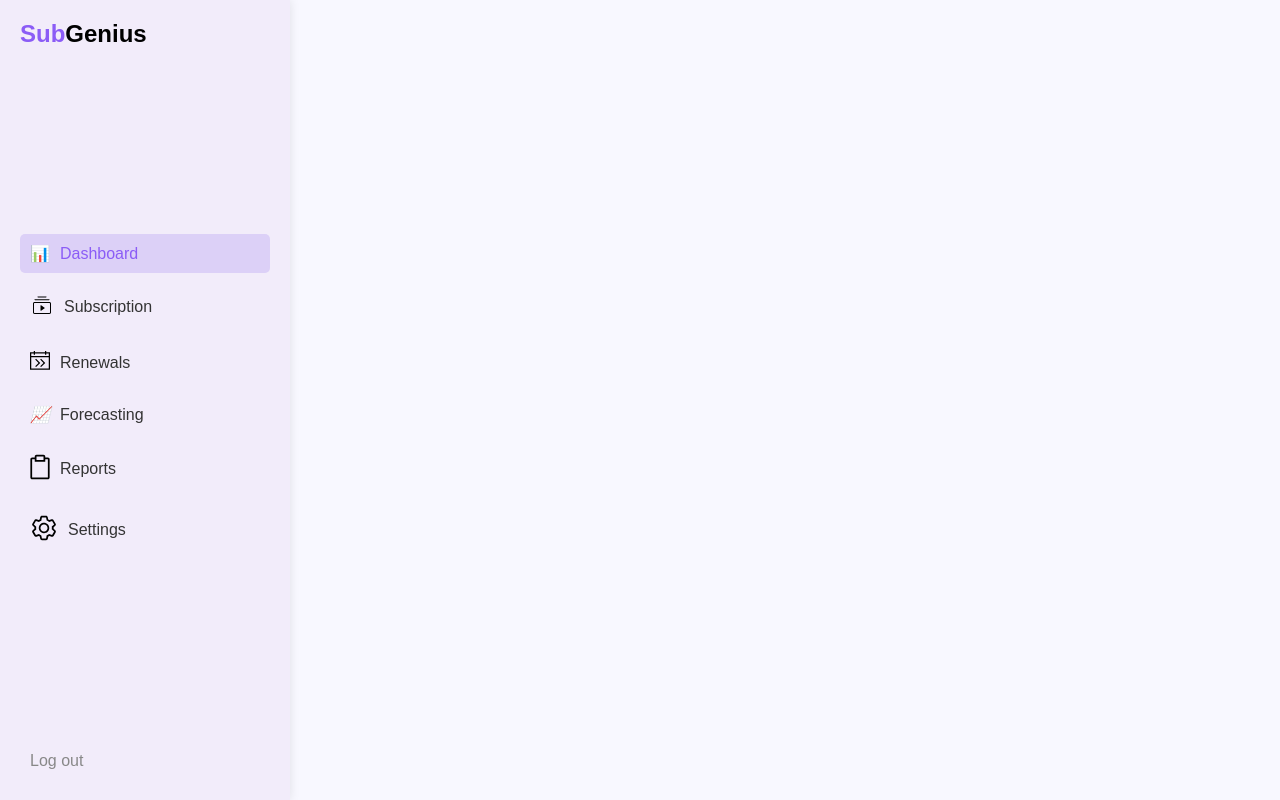
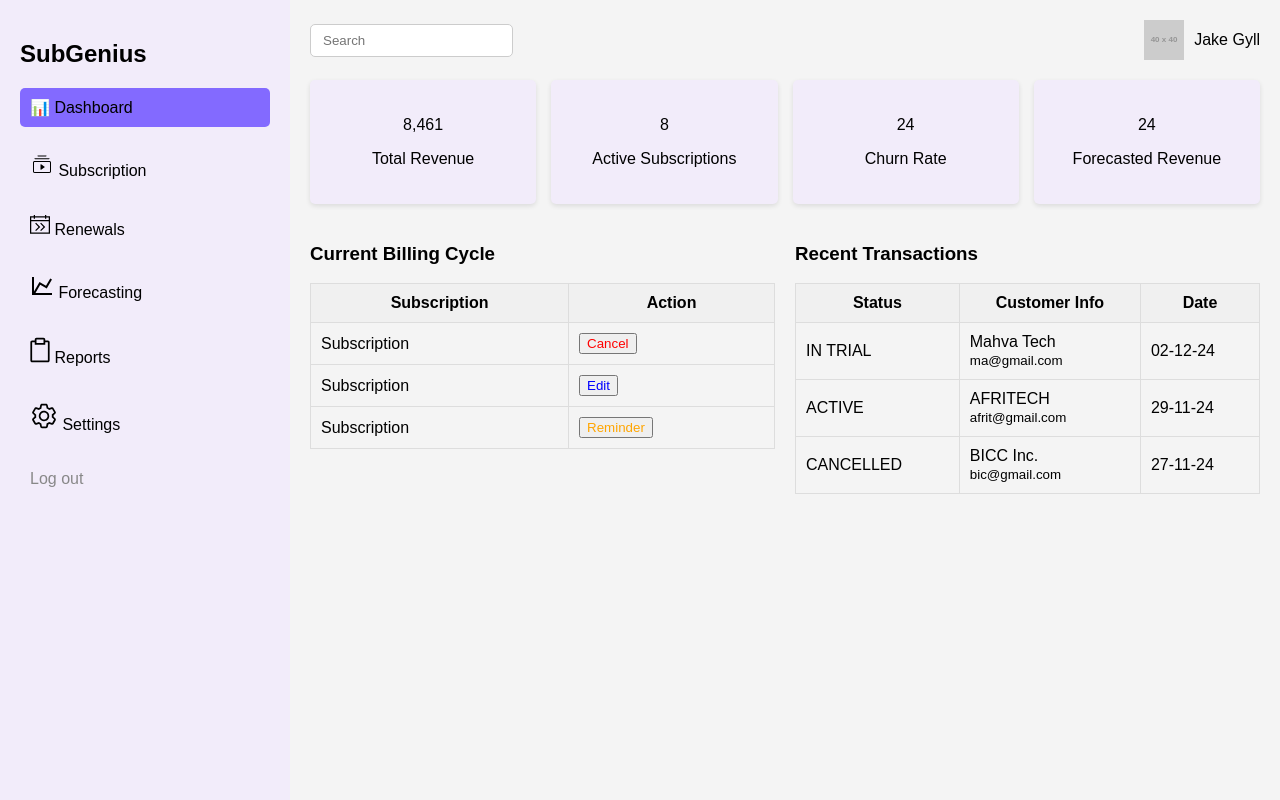
Before and after one commit to robertGhandi/b2b-subscription-manager, a website: page public/dashboard/dashboard.html in a window 1280 px wide. Drawn offline with Linux system fonts and the light colour scheme; placeholder pictures from the web are drawn by us.

Commit message:
modified files

```diff
--- a/app.js
+++ b/app.js
@@ -1,3 +1,4 @@
+require("dotenv").config();
 const authRoutes = require("./routes/auth.routes");
 const express = require("express");
 const app = express();
@@ -29,7 +30,7 @@ app.get("/reset-password", (req, res) => {
 
 const startServer = async () => {
 	try {
-		await mongoose.connect("mongodb://127.0.0.1:27017/b2b-app");
+		await mongoose.connect(process.env.MONGODB_URL);
 		console.log("Connected to database");
 		app.listen(PORT, () => {
 			console.log(`server running on port ${PORT}`);
--- a/public/dashboard/dashboard.css
+++ b/public/dashboard/dashboard.css
@@ -1,67 +1,124 @@
-/* Base Styles */
 body {
 	margin: 0;
 	font-family: Arial, sans-serif;
-	background-color: #f8f8ff;
 	display: flex;
 	height: 100vh;
 }
 
-/* Sidebar Styles */
-.sidebar {
-	width: 250px;
-	background-color: #f2ecfa;
+.dashboard {
 	display: flex;
-	flex-direction: column;
-	justify-content: space-between;
-	padding: 20px;
-	box-shadow: 0 0 10px rgba(0, 0, 0, 0.1);
+	width: 100%;
 }
 
-.sidebar-header h2 {
-	font-size: 1.5rem;
-	margin: 0;
+/* Sidebar */
+.sidebar {
+	background:  #f2ecfa;
+	color: black;
+	width: 250px;
+	padding: 20px;
 }
 
-.sidebar-header .highlight {
-	color: #8b5cf6;
+.brand span {
+	font-weight: bold;
 }
 
-.sidebar-menu {
+.sidebar nav ul {
 	list-style: none;
 	padding: 0;
-	margin: 0;
 }
 
-.menu-item {
-	margin: 10px 0;
+.sidebar nav ul li {
+	margin: 15px 0;
+	cursor: pointer;
+	padding: 10px;
+	border-radius: 5px;
 }
 
-.menu-item button {
-	width: 100%;
-	padding: 10px;
-	text-align: left;
-	background: none;
-	border: none;
-	color: #333;
-	font-size: 1rem;
-	cursor: pointer;
+.sidebar nav ul li.active,
+.sidebar nav ul li:hover {
+	background: #836aff;
+}
+
+/* Main Content */
+main {
+	flex: 1;
+	background: #f4f4f4;
+	padding: 20px;
+}
+
+.header {
 	display: flex;
+	justify-content: space-between;
 	align-items: center;
 }
 
-.menu-item button .icon {
-	margin-right: 10px;
+.search {
+	padding: 8px 12px;
+	border: 1px solid #ccc;
+	border-radius: 5px;
 }
 
-.menu-item.active button {
-	background-color: #dcd0f7;
-	border-radius: 5px;
-	color: #8b5cf6;
+.user-info {
+	display: flex;
+	align-items: center;
+	gap: 10px;
 }
 
-.menu-item button:hover {
-	background-color: #e6def9;
+.stats {
+	display: grid;
+	grid-template-columns: repeat(4, 1fr);
+	gap: 15px;
+	margin-top: 20px;
+}
+
+.stat-card {
+	background:  #f2ecfa;
+	padding: 20px;
+	border-radius: 5px;
+	text-align: center;
+	box-shadow: 0 2px 5px rgba(0, 0, 0, 0.1);
+}
+
+.billing-transactions {
+	display: grid;
+	grid-template-columns: 1fr 1fr;
+	gap: 20px;
+	margin-top: 20px;
+}
+
+.billing-transactions table {
+	width: 100%;
+	border-collapse: collapse;
+}
+
+.billing-transactions th,
+.billing-transactions td {
+	border: 1px solid #ddd;
+	padding: 10px;
+}
+
+.billing-transactions th {
+	background: #f0f0f0;
+}
+
+.cancel {
+	color: red;
+}
+
+.edit {
+	color: blue;
+}
+
+.reminder {
+	color: orange;
+}
+
+.content-section {
+  display: none;
+}
+
+.content-section.active {
+  display: block;
 }
 
 .logout {
@@ -73,7 +130,3 @@ body {
 	padding: 10px;
 	text-align: left;
 }
-
-.logout:hover {
-	color: #555;
-}
--- a/public/dashboard/dashboard.html
+++ b/public/dashboard/dashboard.html
@@ -1,52 +1,113 @@
 <!DOCTYPE html>
 <html lang="en">
 <head>
-		<meta charset="UTF-8" />
-		<meta name="viewport" content="width=device-width, initial-scale=1.0" />
-		<title>SubGenius Sidebar</title>
-		<link rel="stylesheet" href="./dashboard.css" />
+  <meta charset="UTF-8">
+  <meta name="viewport" content="width=device-width, initial-scale=1.0">
+  <title>SubGenius Dashboard</title>
+  <link rel="stylesheet" href="./dashboard.css">
 </head>
 <body>
+  <div class="dashboard">
+    <!-- Sidebar -->
     <aside class="sidebar">
-			<div class="sidebar-header">
-				<h2><span class="highlight">Sub</span>Genius</h2>
+      <h2 class="brand">Sub<span>Genius</span></h2>
+      <nav>
+        <ul>
+          <li class="active"><span class="icon">📊</span> Dashboard</li>
+          <li><span class="icon"><img src="./images/subscription-icon.svg" alt=""></span> Subscription</li>
+          <li><span class="icon"><img src="./images/renewal-icon.svg" alt=""></span> Renewals</li>
+          <li><span class="icon"><img src="./images/mdi_graph-line.svg" alt=""></span> Forecasting</li>
+          <li><span class="icon"><img src="./images/reports-icon.svg" alt=""></span> Reports</li>
+          <li><span class="icon"><img src="./images/settings-icon.svg" alt=""></span> Settings</li>
+        </ul>
+        <button onclick="handleLogout()" class="logout">Log out</button>
+      </nav>
+    </aside>
+
+    <!-- Main Content -->
+    <main>
+      <!-- Header -->
+      <header class="header">
+        <input type="text" class="search" placeholder="Search">
+        <div class="user-info">
+          <img id="profilePic" src="https://via.placeholder.com/40" alt="Profile Picture">
+          <span id="userName">Jake Gyll</span>
         </div>
-			<nav>
-				<ul class="sidebar-menu">
-					<li class="menu-item active">
-						<button onclick="handleMenuClick('dashboard')">
-							<span class="icon">📊</span> Dashboard
-						</button>
-					</li>
-					<li class="menu-item">
-						<button onclick="handleMenuClick('subscription')">
-							<span class="icon"><img src="./images/subscription-icon.svg" alt=""></span> Subscription
-						</button>
-					</li>
-					<li class="menu-item">
-						<button onclick="handleMenuClick('renewals')">
-							<span class="icon"><img src="./images/renewal-icon.svg" alt=""></span> Renewals
-						</button>
-					</li>
-					<li class="menu-item">
-						<button onclick="handleMenuClick('forecasting')">
-							<i class="icon">📈</i> Forecasting
-						</button>
-					</li>
-					<li class="menu-item">
-						<button onclick="handleMenuClick('reports')">
-							<span class="icon"><img src="./images/reports-icon.svg" alt=""></span> Reports
-						</button>
-					</li>
-					<li class="menu-item">
-						<button onclick="handleMenuClick('settings')">
-							<span class="icon"><img src="./images/settings-icon.svg" alt=""></span> Settings
-						</button>
-					</li>
-				</ul>
-			</nav>
-			<button class="logout" onclick="handleLogout()">Log out</button>
-		</aside>
+      </header>
+
+      <!-- Dashboard Stats -->
+      <section class="stats">
+        <div class="stat-card">
+          <p class="value">8,461</p>
+          <p class="label">Total Revenue</p>
+        </div>
+        <div class="stat-card">
+          <p class="value">8</p>
+          <p class="label">Active Subscriptions</p>
+        </div>
+        <div class="stat-card">
+          <p class="value">24</p>
+          <p class="label">Churn Rate</p>
+        </div>
+        <div class="stat-card">
+          <p class="value">24</p>
+          <p class="label">Forecasted Revenue</p>
+        </div>
+      </section>
+
+      <!-- Billing and Transactions -->
+      <section class="billing-transactions">
+        <div class="current-billing">
+          <h3>Current Billing Cycle</h3>
+          <table>
+            <tr>
+              <th>Subscription</th>
+              <th>Action</th>
+            </tr>
+            <tr>
+              <td>Subscription</td>
+              <td><button class="cancel">Cancel</button></td>
+            </tr>
+            <tr>
+              <td>Subscription</td>
+              <td><button class="edit">Edit</button></td>
+            </tr>
+            <tr>
+              <td>Subscription</td>
+              <td><button class="reminder">Reminder</button></td>
+            </tr>
+          </table>
+        </div>
+
+        <div class="recent-transactions">
+          <h3>Recent Transactions</h3>
+          <table>
+            <tr>
+              <th>Status</th>
+              <th>Customer Info</th>
+              <th>Date</th>
+            </tr>
+            <tr>
+              <td class="status in-trial">IN TRIAL</td>
+              <td>Mahva Tech<br><small>ma@gmail.com</small></td>
+              <td>02-12-24</td>
+            </tr>
+            <tr>
+              <td class="status active">ACTIVE</td>
+              <td>AFRITECH<br><small>afrit@gmail.com</small></td>
+              <td>29-11-24</td>
+            </tr>
+            <tr>
+              <td class="status cancelled">CANCELLED</td>
+              <td>BICC Inc.<br><small>bic@gmail.com</small></td>
+              <td>27-11-24</td>
+            </tr>
+          </table>
+        </div>
+      </section>
+    </main>
+  </div>
+
   <script src="./dashboard.js"></script>
 </body>
 </html>
--- a/public/dashboard/dashboard.js
+++ b/public/dashboard/dashboard.js
@@ -1,14 +1,23 @@
-function handleMenuClick(menu) {
-	const menuItems = document.querySelectorAll(".menu-item");
-	menuItems.forEach((item) => item.classList.remove("active"));
+const navItems = document.querySelectorAll(".sidebar nav ul li");
+const contentSections = document.querySelectorAll(".content-section");
 
-	const activeItem = Array.from(menuItems).find((item) =>
-		item.textContent.toLowerCase().includes(menu)
-	);
-	if (activeItem) activeItem.classList.add("active");
+navItems.forEach((item) =>
+  item.addEventListener("click", () => {
+    // Highlight the active menu item
+    navItems.forEach((nav) => nav.classList.remove("active"));
+    item.classList.add("active");
 
-	console.log(`${menu} clicked`);
-}
+    // Show the corresponding content section
+    const targetSection = item.textContent.trim();
+    contentSections.forEach((section) => {
+      if (section.getAttribute("data-section") === targetSection) {
+        section.classList.add("active");
+      } else {
+        section.classList.remove("active");
+      }
+    });
+  })
+);
 
 function handleLogout() {
 	window.location.href = "../landing-page/index.html"
```
Also changed, not shown: public/landing-page/index.html (+1 -1 lines), public/dashboard/images/mdi_graph-line.svg (added), public/landing-page/images/headshot.jpg (added). Lines whose indentation alone changed are shown as unchanged.
